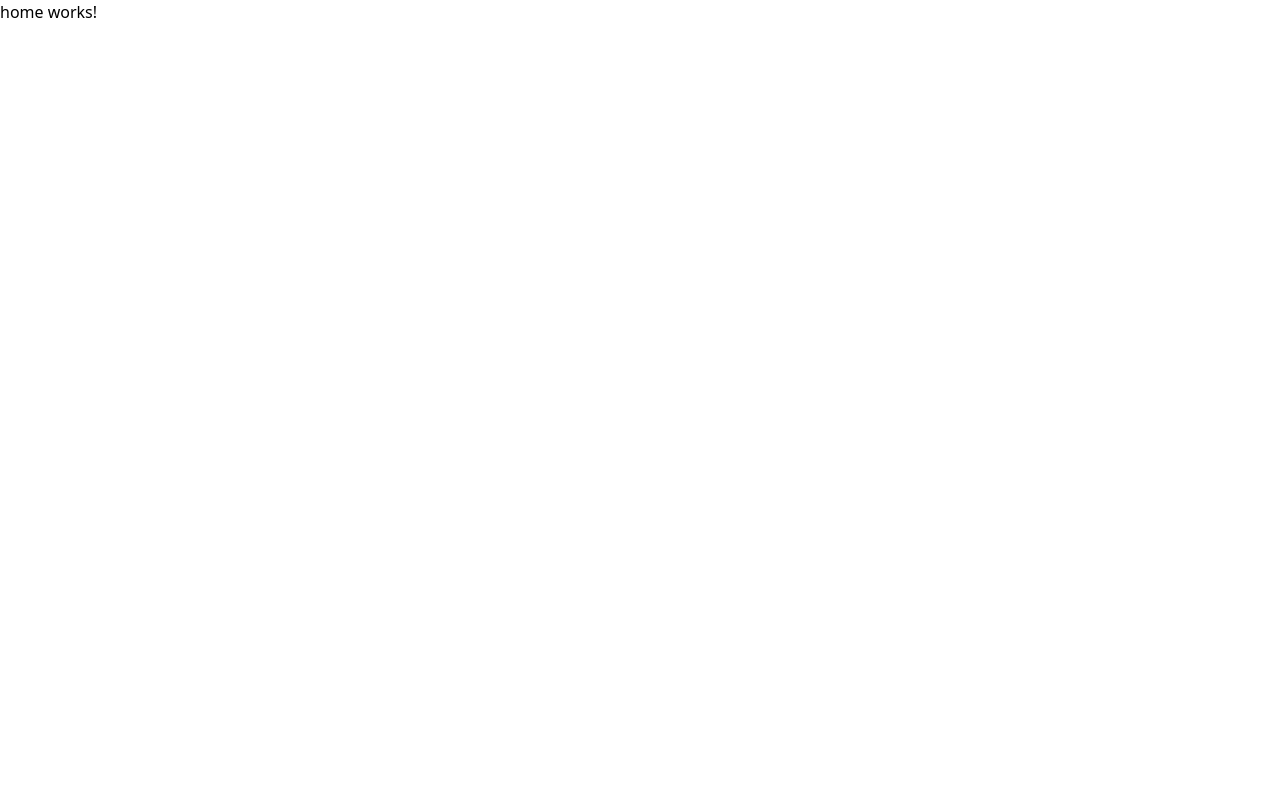
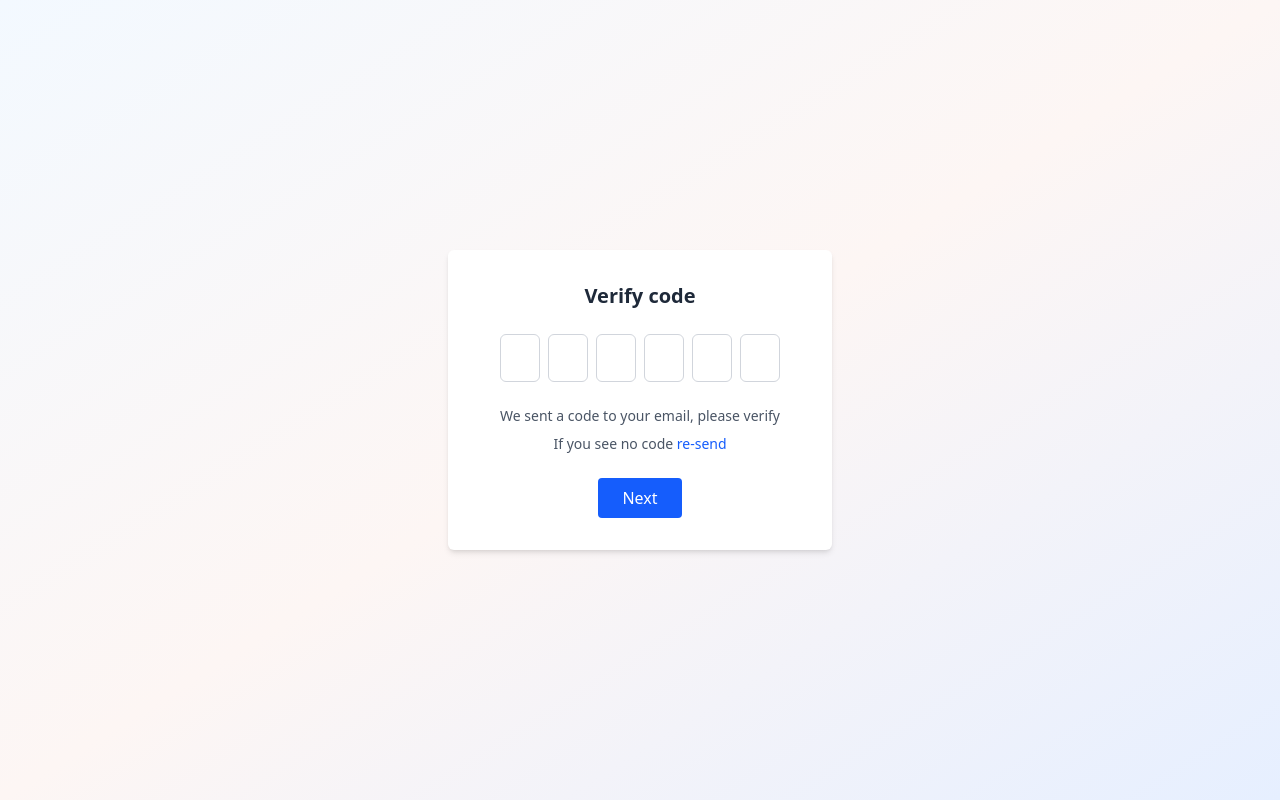
Before and after one commit to Sh0utaa/DLTFront, an Angular app: page /verify in a window 1280 px wide. Before the commit this address led to /. Built offline with nearby package versions, Linux system fonts and the light colour scheme.

Commit message:
Fix Verify Code inputs

```diff
--- a/src/app/app.routes.ts
+++ b/src/app/app.routes.ts
@@ -3,11 +3,13 @@ import { Home } from './pages/home/home';
 import { About } from './pages/about/about';
 import { Login } from './pages/login/login';
 import { Register } from './pages/register/register';
+import { Verify } from './pages/verify/verify';
 
 export const routes: Routes = [
   { path: '', component: Home },
   { path: 'about', component: About },
   { path: 'login', component: Login },
   { path: 'register', component: Register },
+  { path: 'verify', component: Verify },
   { path: '**', redirectTo: '' }
 ];
--- a/src/app/pages/login/login.html
+++ b/src/app/pages/login/login.html
@@ -35,7 +35,7 @@
         </div>
 
         <!-- Button moved here -->
-        <button type="submit" class="bg-blue-600 hover:bg-blue-700 text-white py-1 px-6 rounded h-fit">
+        <button routerLink="/verify" type="submit" class="bg-blue-600 hover:bg-blue-700 text-white py-1 px-6 rounded h-fit">
           Next
         </button>
       </div>
--- a/src/app/pages/register/register.html
+++ b/src/app/pages/register/register.html
@@ -45,7 +45,7 @@
           </div>
 
           <!-- Button moved here -->
-          <button type="submit" class="bg-blue-600 hover:bg-blue-700 text-white py-1 px-6 rounded h-fit">
+          <button routerLink="/verify" type="submit" class="bg-blue-600 hover:bg-blue-700 text-white py-1 px-6 rounded h-fit">
             Next
           </button>
       </div>
--- /dev/null
+++ b/src/app/pages/verify/verify.html
@@ -0,0 +1,35 @@
+<div class="min-h-screen flex items-center justify-center bg-gradient-to-br from-[#f3f9ff] via-[#fdf6f4] to-[#e6efff]">
+  <div class="w-full max-w-sm bg-white p-8 rounded-md shadow-md space-y-6">
+
+    <!-- Title -->
+    <h2 class="text-xl font-semibold text-gray-800 text-center">Verify code</h2>
+
+    <!-- Code Inputs -->
+    <div class="flex justify-center gap-2">
+      <input *ngFor="let i of [0,1,2,3,4,5]; let idx = index"
+             [(ngModel)]="code[idx]"
+             name="code{{idx}}"
+             type="text"
+             inputmode="numeric"
+             maxlength="1"
+             (input)="onInput($event, idx)"
+             (keydown)="onKeyDown($event, idx)"
+             class="w-10 h-12 text-center border border-gray-300 rounded-md focus:outline-none focus:border-blue-600 text-lg" />
+    </div>
+
+    <!-- Instructions -->
+    <div class="text-sm text-gray-600 text-center space-y-2">
+      <p>We sent a code to your email, please verify</p>
+      <p>If you see no code <a href="#" class="text-blue-600 hover:underline">re-send</a></p>
+    </div>
+
+    <!-- Button -->
+    <div class="flex justify-center mt-4">
+      <button type="button"
+              (click)="verifyCode()"
+              class="bg-blue-600 hover:bg-blue-700 text-white py-2 px-6 rounded">
+        Next
+      </button>
+    </div>
+  </div>
+</div>
--- /dev/null
+++ b/src/app/pages/verify/verify.ts
@@ -0,0 +1,62 @@
+import { Component } from '@angular/core';
+import { CommonModule } from '@angular/common';
+import { FormsModule } from '@angular/forms';
+
+@Component({
+  selector: 'app-verify',
+  standalone: true,
+  imports: [CommonModule, FormsModule],
+  templateUrl: './verify.html'
+})
+export class Verify {
+  code: string[] = ['', '', '', '', '', ''];
+
+  onInput(event: Event, index: number) {
+    const input = event.target as HTMLInputElement;
+    const value = input.value.replace(/\D/g, '');
+
+    // Replace input and store value
+    this.code[index] = value;
+    input.value = value;
+
+    if (value && index < this.code.length - 1) {
+      const nextInput = document.querySelector<HTMLInputElement>(`input[name="code${index + 1}"]`);
+      nextInput?.focus();
+    }
+  }
+
+  onKeyDown(event: KeyboardEvent, index: number) {
+    const input = event.target as HTMLInputElement;
+
+    // Backspace behavior
+    if (event.key === 'Backspace') {
+      if (input.value === '' && index > 0) {
+        const prevInput = document.querySelector<HTMLInputElement>(`input[name="code${index - 1}"]`);
+        this.code[index - 1] = '';
+        prevInput?.focus();
+        event.preventDefault();
+      }
+    }
+
+    // Left/Right arrow support
+    if (event.key === 'ArrowLeft' && index > 0) {
+      const prevInput = document.querySelector<HTMLInputElement>(`input[name="code${index - 1}"]`);
+      prevInput?.focus();
+    }
+
+    if (event.key === 'ArrowRight' && index < this.code.length - 1) {
+      const nextInput = document.querySelector<HTMLInputElement>(`input[name="code${index + 1}"]`);
+      nextInput?.focus();
+    }
+  }
+
+  verifyCode() {
+    const fullCode = this.code.join('');
+    if (fullCode.length === 6) {
+      console.log('Verifying code:', fullCode);
+      // Add actual verification logic here
+    } else {
+      alert('Please enter the full 6-digit code.');
+    }
+  }
+}
```
Also changed, not shown: src/app/pages/verify/verify.css (added), 1 other file (tests, documents, lock files or other folders).
